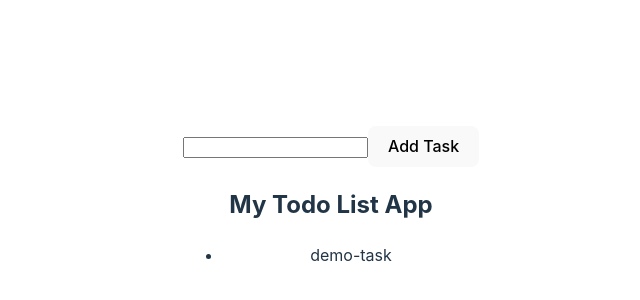
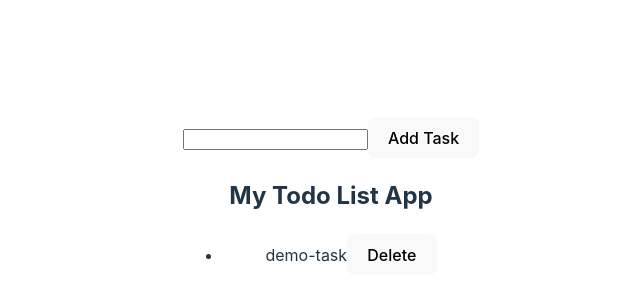
Before and after one commit to abhishek7631/Redux, a React (Vite) app: page / in a window 1280 px wide. Shown: the part 196-496 px from the top of the page, without its empty margins (309-949 px from the left). Built offline with nearby package versions, Linux system fonts and the light colour scheme.

Commit message:
delete todo

```diff
--- a/src/components/AddForm.jsx
+++ b/src/components/AddForm.jsx
@@ -10,6 +10,7 @@
     e.preventDefault();
     console.log(task);
     dispatch(addTodo(task));
+    setTask("");
   }
   return (
     <>
--- a/src/components/Todo.jsx
+++ b/src/components/Todo.jsx
@@ -1,16 +1,29 @@
 import { useSelector } from "react-redux";
 import AddForm from "./AddForm";
+import { useDispatch } from "react-redux";
+import { deleteTodo } from "../features/todo/todoSlice";
 
 export default function Todo() {
   const todos = useSelector((state) => state.todos);
   console.log(todos);
+
+  const dispatch = useDispatch();
+
+  const clickHandler = (id) => {
+    console.log("delete", id);
+    dispatch(deleteTodo(id));
+  };
   return (
     <>
       <AddForm></AddForm>
       <h2>My Todo List App </h2>
       <ul>
         {todos.map((todo) => (
-          <li key={todo.id}>{todo.task}</li>
+          <li key={todo.id}>
+            {todo.task}
+
+            <button onClick={() => clickHandler(todo.id)}>Delete</button>
+          </li>
         ))}
       </ul>
     </>
```
